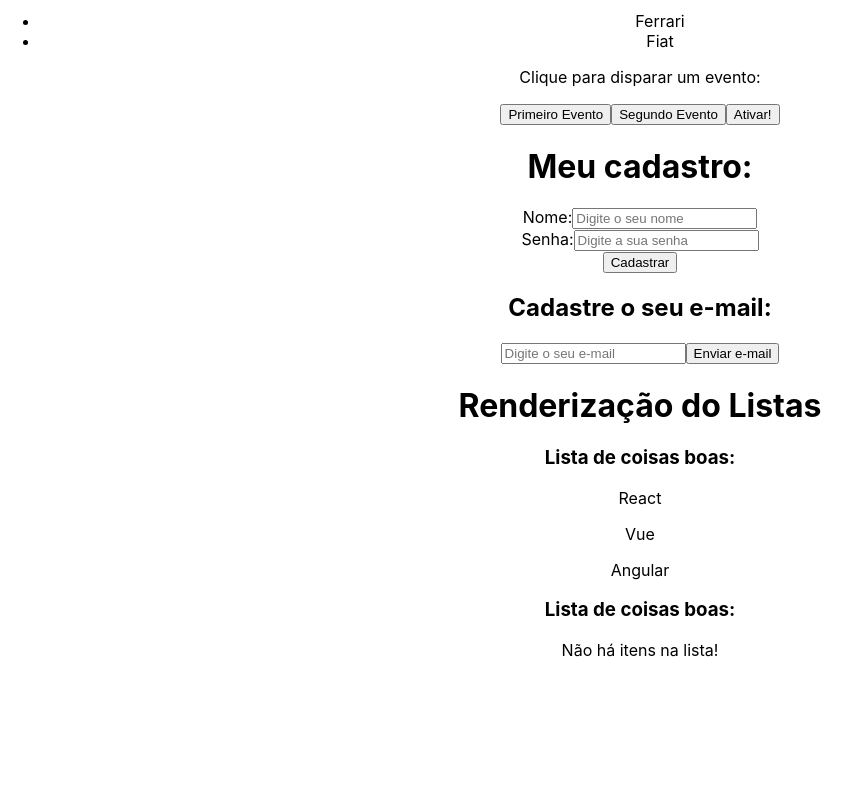
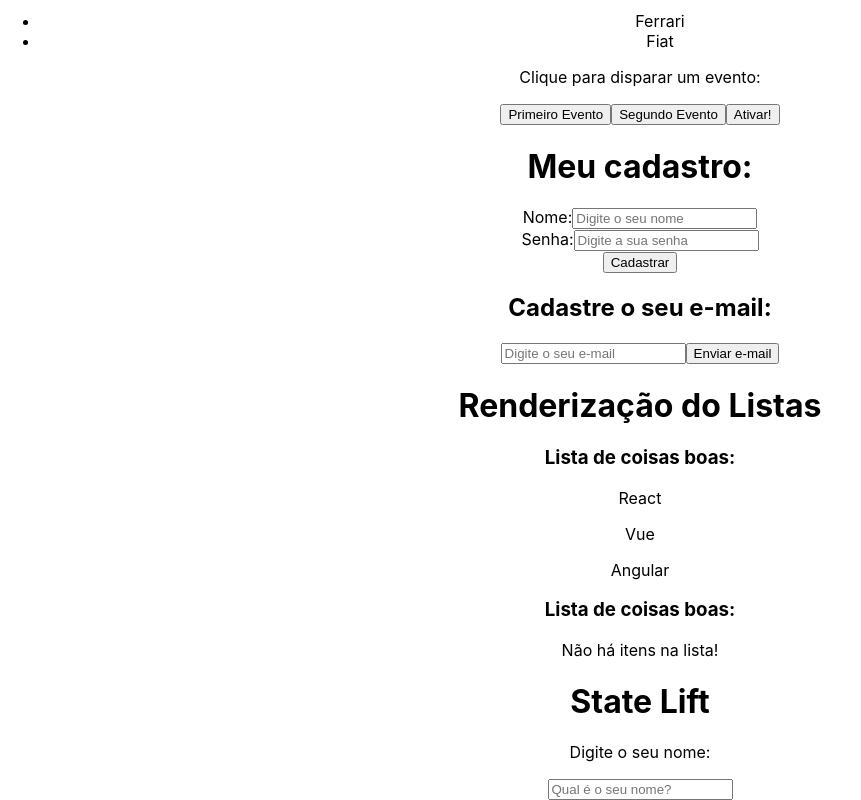
Before and after one commit to joao-damorim/react-fundamentals, a React (Create React App) app: page / in a window 1280 px wide. Shown: the part 393-1193 px from the top of the page, without its empty margins (0-861 px from the left). Before the commit the page ends 1069 px from the top, so only its background shows below. Built offline with nearby package versions, Linux system fonts and the light colour scheme.

Commit message:
State lift

```diff
--- a/src/App.tsx
+++ b/src/App.tsx
@@ -1,4 +1,4 @@
-import React from 'react';
+import React, { useState } from 'react';
 import logo from './logo.svg';
 import './App.css';
 import { SourceMap } from 'module';
@@ -10,12 +10,16 @@ import Event from './components/Event';
 import Form from './components/Form';
 import Conditional from './components/Conditional';
 import AnotherList from './components/AnotherList';
+import YourName from './components/YourName';
+import Salutation from './components/Salutation';
 
 function App() {
 
   const name = 'Maria'
 
   const myItems = ['React', 'Vue', 'Angular']
+
+  const [name2, setName2] = useState()
 
   return (
     <div className="App">
@@ -30,6 +34,9 @@ function App() {
       <h1>Renderização do Listas</h1>
       <AnotherList myItems={myItems}/>
       <AnotherList myItems={[]}/>
+      <h1>State Lift</h1>
+      <YourName setName2={setName2}/>
+      <Salutation name2={name2}/>
     </div>
   );
 }
--- /dev/null
+++ b/src/components/Salutation.tsx
@@ -0,0 +1,14 @@
+interface ISalutation {
+    name2: any
+}
+
+function Salutation(props: ISalutation) {
+
+    function generateSalutation(name: string) {
+        return `Olá, ${name}.`
+    }
+
+    return <>{props.name2 && <p>{generateSalutation(props.name2)}</p>}</>
+}
+
+export default Salutation
--- /dev/null
+++ b/src/components/YourName.tsx
@@ -0,0 +1,19 @@
+interface IYourName {
+    setName2: any
+}
+
+function YourName(props: IYourName) {
+
+    console.log(props)
+    return (
+        <div>
+            <p>Digite o seu nome:</p>
+            <input
+                type="text"
+                placeholder="Qual é o seu nome?"
+                onChange={(e) => props.setName2(e.target.value)}/>
+        </div>
+    )
+}
+
+export default YourName
```
